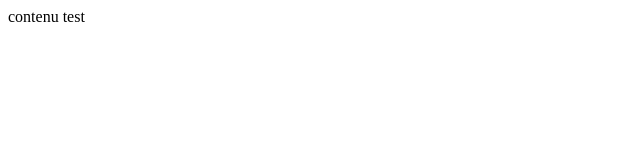
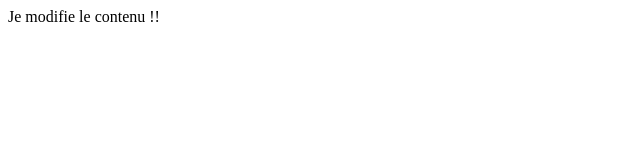
Before and after one commit to antoinelorcyseegne/Web, a plain HTML site: page index.html in a window 1280 px wide. Shown: the full height of the page, 0-640 px from the left. Drawn offline with Linux system fonts and the light colour scheme.

Commit message:
Modif index again

```diff
--- a/index.html
+++ b/index.html
@@ -3,6 +3,6 @@
 	<title>Salut !</title>
 </head>
 <body>
-	contenu test
+	Je modifie le contenu !!
 </body>
 </html>
```
